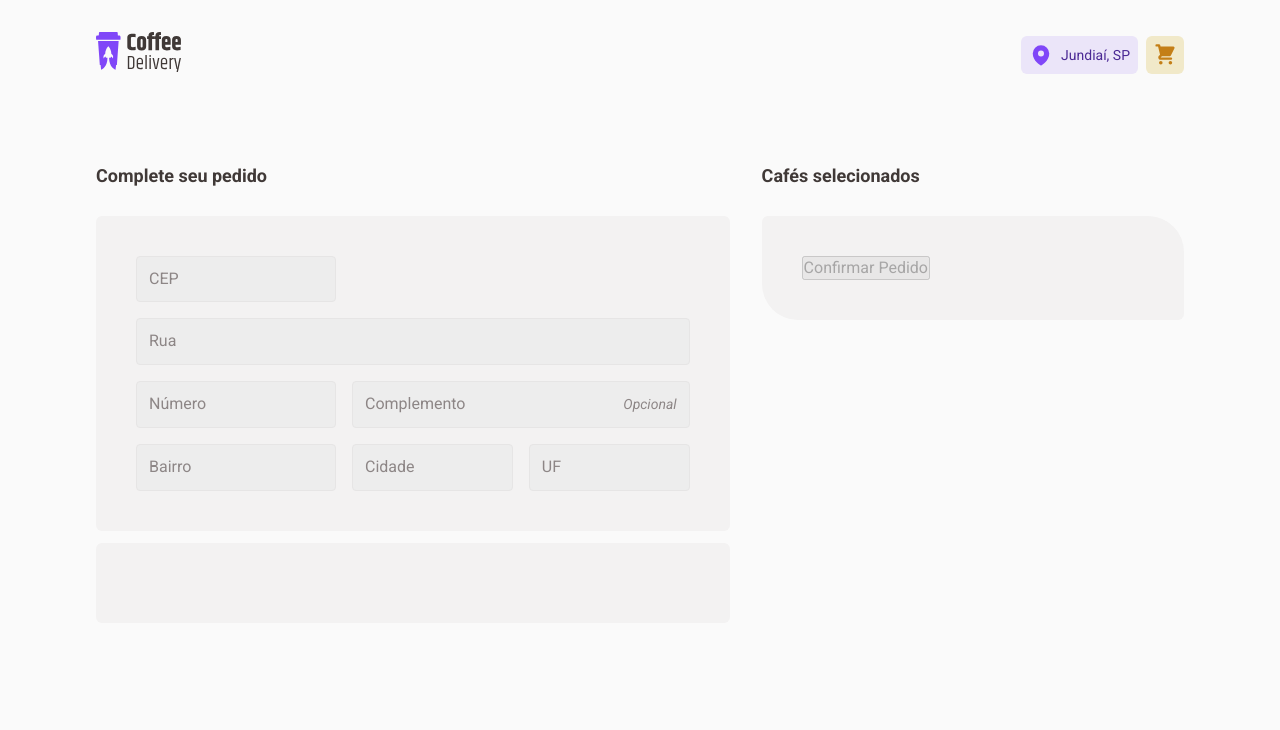
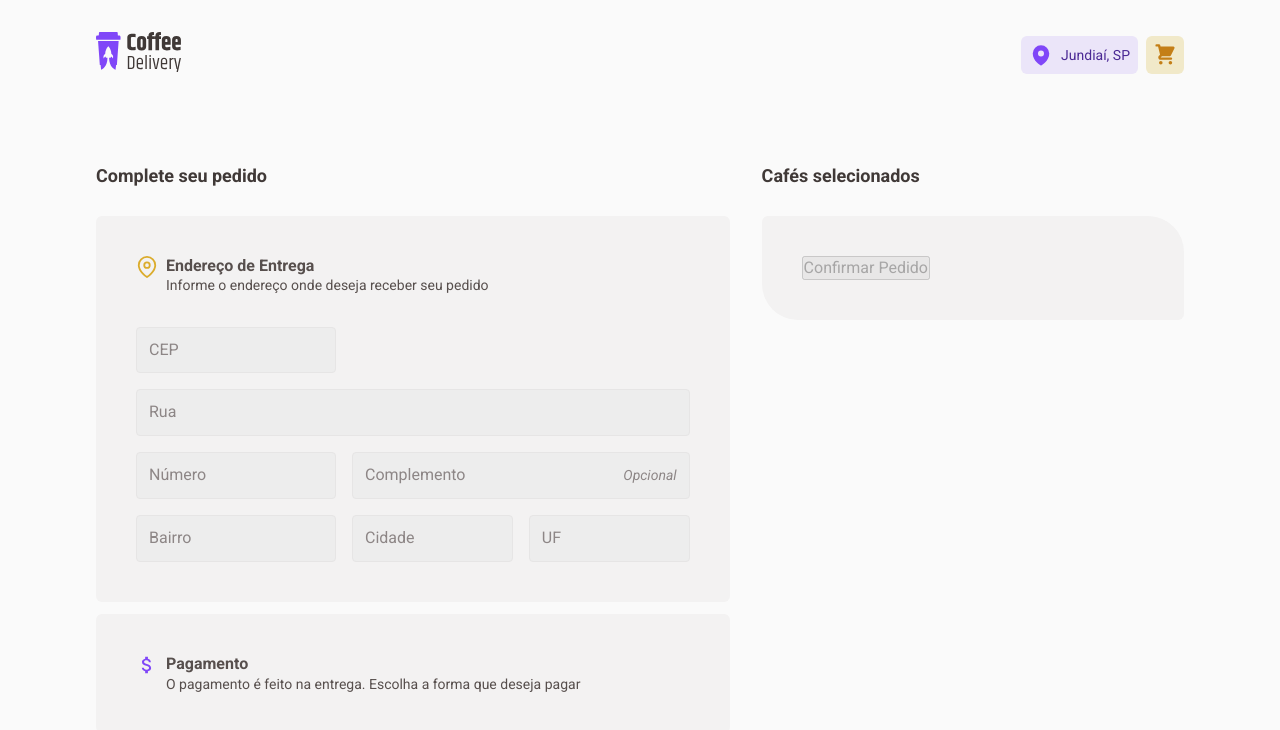
Before and after one commit to Robson16/coffee-delivery, a React (Vite) app: page /checkout in a window 1280 px wide. Shown: the top 730 px of the page. Built offline with nearby package versions, Linux system fonts and the light colour scheme.

Commit message:
feat: heading with a icon

```diff
--- a/src/pages/Checkout/index.tsx
+++ b/src/pages/Checkout/index.tsx
@@ -1,14 +1,19 @@
 import { zodResolver } from '@hookform/resolvers/zod'
 import { useForm } from 'react-hook-form'
+import { FiMapPin } from 'react-icons/fi'
+import { useTheme } from 'styled-components'
 import zod from 'zod'
 import { InputText } from '../../components/Form/InputText'
 import {
+  AddressFormGrid,
   CheckoutContainer,
   DeliveryDetails,
   gridAreas,
+  HeadingWithIcon,
   OrderReview,
   PaymentMethod,
 } from './styles'
+import { MdOutlineAttachMoney } from 'react-icons/md'
 
 const checkoutFormValidationSchema = zod.object({
   cep: zod.string().regex(/^(\d{5}-\d{3}|\d{8})$/, {
@@ -28,6 +33,7 @@ const checkoutFormValidationSchema = zod.object({
 type CheckoutFormData = zod.infer<typeof checkoutFormValidationSchema>
 
 export function Checkout() {
+  const theme = useTheme()
   const checkoutForm = useForm<CheckoutFormData>({
     resolver: zodResolver(checkoutFormValidationSchema),
     defaultValues: {
@@ -55,6 +61,14 @@ export function Checkout() {
         <div>
           <h2>Complete seu pedido</h2>
           <DeliveryDetails>
+            <HeadingWithIcon>
+              <FiMapPin size={22} color={theme.colors.primary} />
+              <div>
+                <h3>Endereço de Entrega</h3>
+                <p>Informe o endereço onde deseja receber seu pedido</p>
+              </div>
+            </HeadingWithIcon>
+            <AddressFormGrid>
               <InputText
                 gridArea={gridAreas.CEP}
                 id="cep"
@@ -105,8 +119,20 @@ export function Checkout() {
                 error={errors.state}
                 {...register('state')}
               />
+            </AddressFormGrid>
           </DeliveryDetails>
-          <PaymentMethod></PaymentMethod>
+          <PaymentMethod>
+            <HeadingWithIcon>
+              <MdOutlineAttachMoney size={22} color={theme.colors.secondary} />
+              <div>
+                <h3>Pagamento</h3>
+                <p>
+                  O pagamento é feito na entrega. Escolha a forma que deseja
+                  pagar
+                </p>
+              </div>
+            </HeadingWithIcon>
+          </PaymentMethod>
         </div>
 
         <div>
--- a/src/pages/Checkout/styles.ts
+++ b/src/pages/Checkout/styles.ts
@@ -11,7 +11,7 @@ export const gridAreas = {
 } as const
 
 export const CheckoutContainer = styled.main`
-  margin: 3.4rem auto 0;
+  margin: 3.4rem auto;
   width: 100%;
   max-width: ${(props) => props.theme.container.maxWidth};
   padding: ${(props) => props.theme.container.padding};
@@ -54,6 +54,21 @@ export const CheckoutContainer = styled.main`
   }
 `
 
+export const HeadingWithIcon = styled.hgroup`
+  display: flex;
+  gap: 0.5rem;
+
+  h3 {
+    font-size: ${(props) => props.theme.typography.text['text-m'].size};
+    line-height: ${(props) => props.theme.typography.text['text-m'].lineHeight};
+  }
+
+  p {
+    font-size: ${(props) => props.theme.typography.text['text-s'].size};
+    line-height: ${(props) => props.theme.typography.text['text-s'].lineHeight};
+  }
+`
+
 const SectionBase = styled.section`
   padding: 1rem;
   background-color: ${(props) => props.theme.colors['base-card']};
@@ -65,6 +80,12 @@ const SectionBase = styled.section`
 `
 
 export const DeliveryDetails = styled(SectionBase)`
+  display: flex;
+  flex-direction: column;
+  gap: 2rem;
+`
+
+export const AddressFormGrid = styled.div`
   display: grid;
   grid-template-areas:
     '${gridAreas.CEP} ${gridAreas.CEP}'
```
Lines whose indentation alone changed are shown as unchanged.
